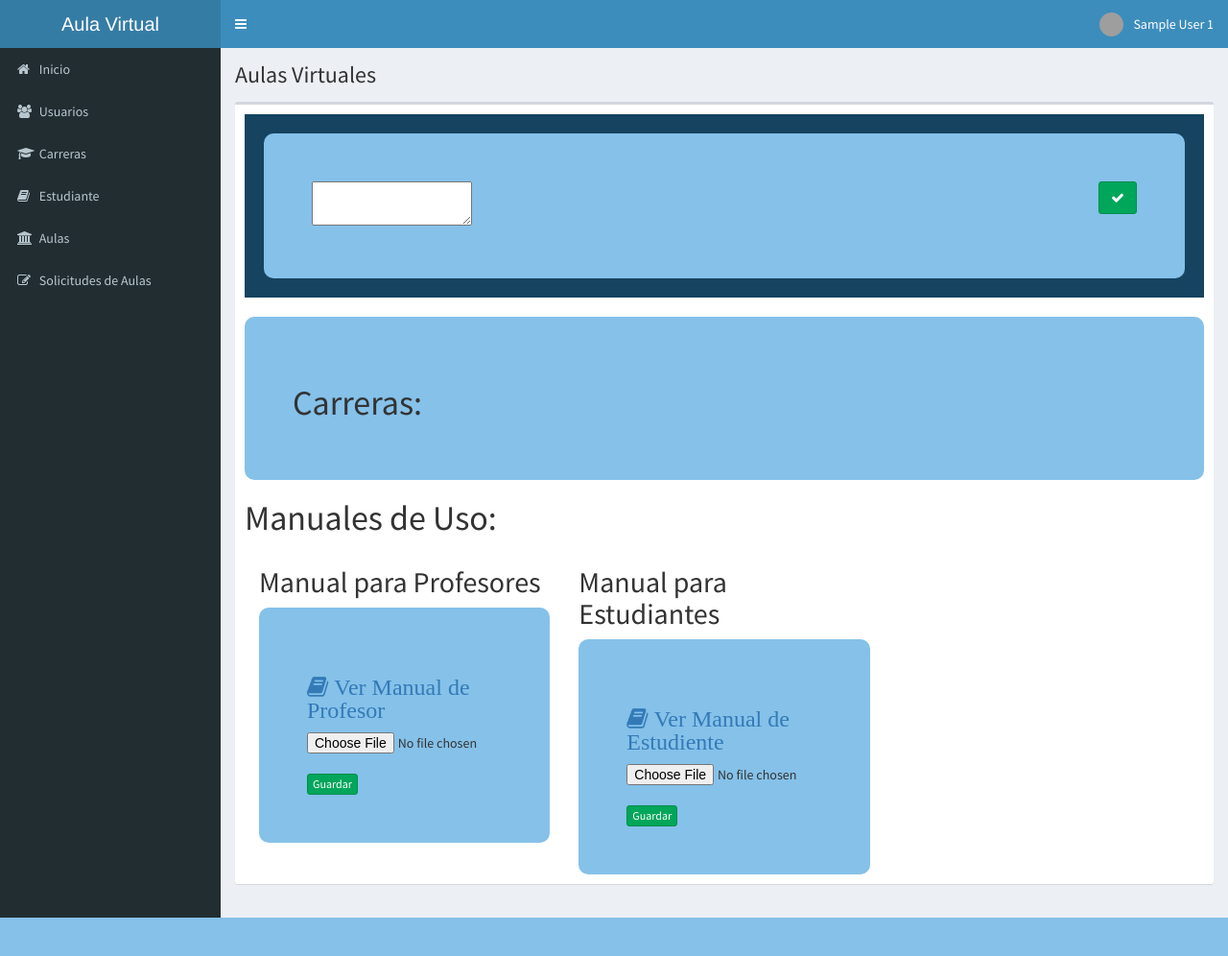
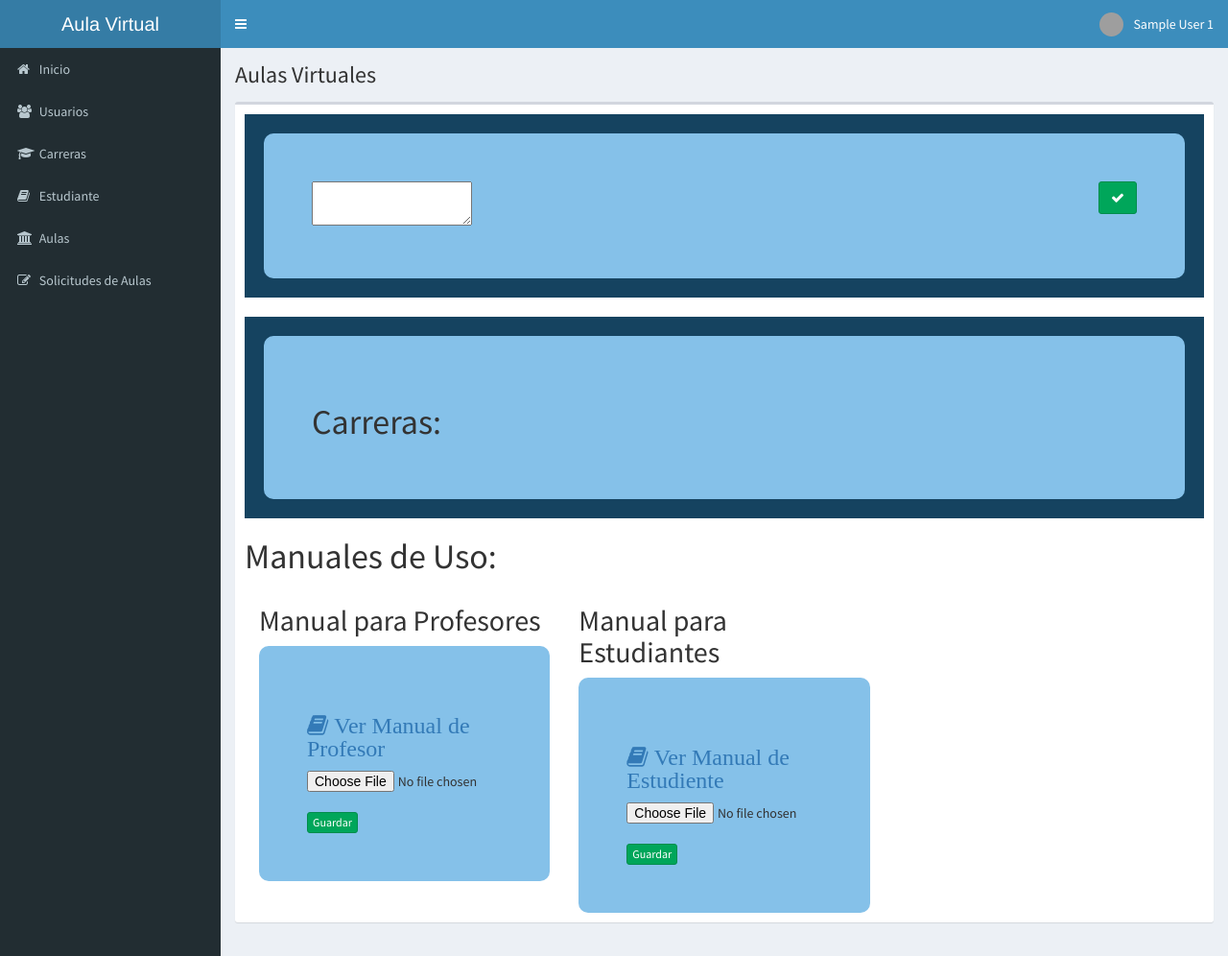
Before and after one commit to Ney1981/Aulas, a PHP site: page /Aulas/ in a window 1280 px wide. Shown: the whole page at 96% size. Before the commit the page ends 956 px from the top, so only its background shows below. Run offline with PHP 8.4, Linux system fonts and the light colour scheme; the visitor is signed in with stand-in values (Sample User, id 1); data that the repository does not hold is empty; some libraries are stand-ins or nearby versions; grey boxes are pictures that could not be loaded.

Commit message:
Maquetación de Inicio

```diff
--- a/Vistas/modulos/Inicio.php
+++ b/Vistas/modulos/Inicio.php
@@ -48,6 +48,8 @@
                 </div>
 
                 <br>
+
+                <div style="background-color: #154360; padding: 20px;">
 
                     <div class="" style="background-color: #85C1E9; padding: 50px; border-radius: 10px;">
 
@@ -130,6 +132,7 @@
 
                         </div>
 
+                    </div>
                 </div>
 
                 <?php
```
Lines whose indentation alone changed are shown as unchanged.
